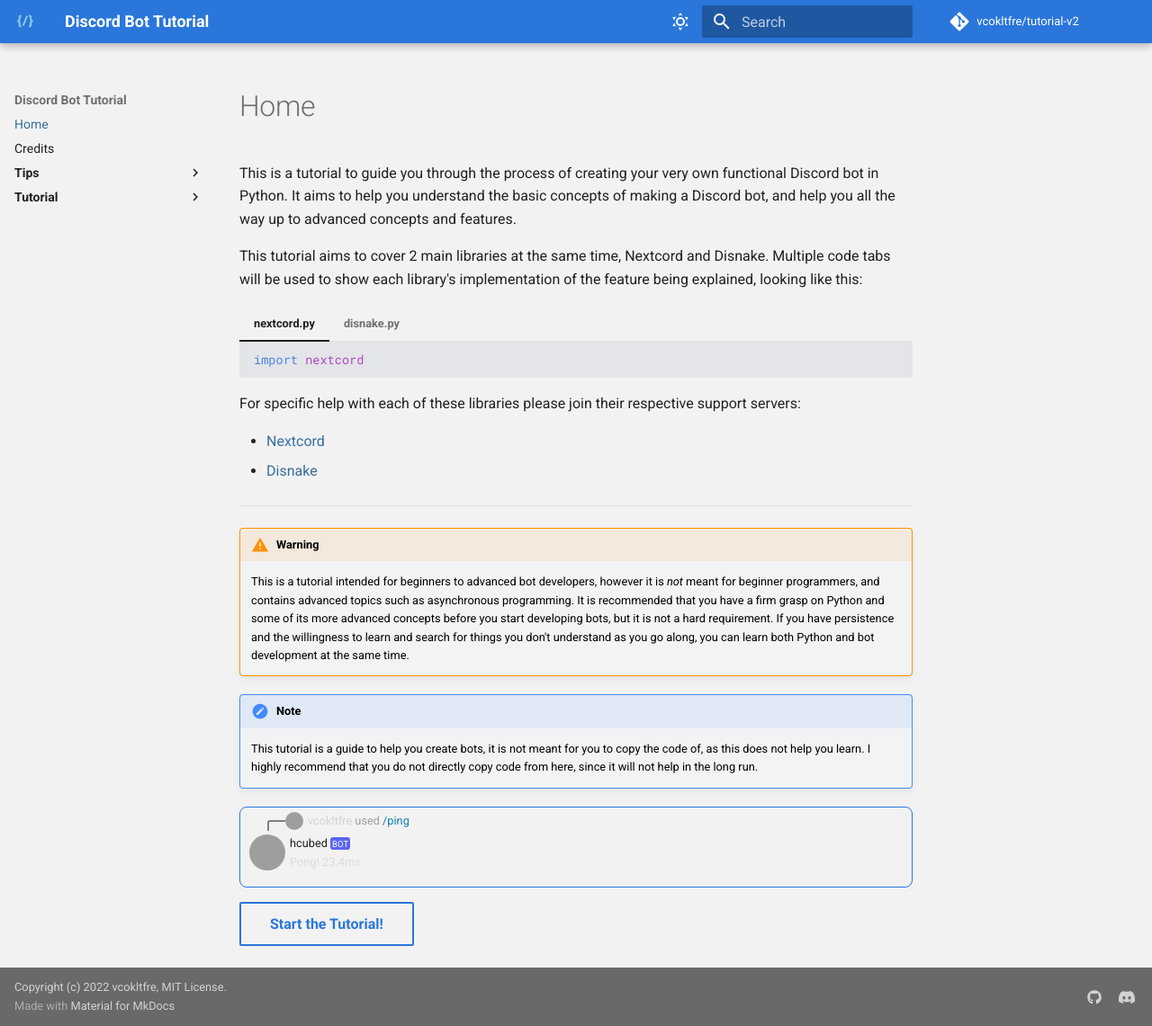
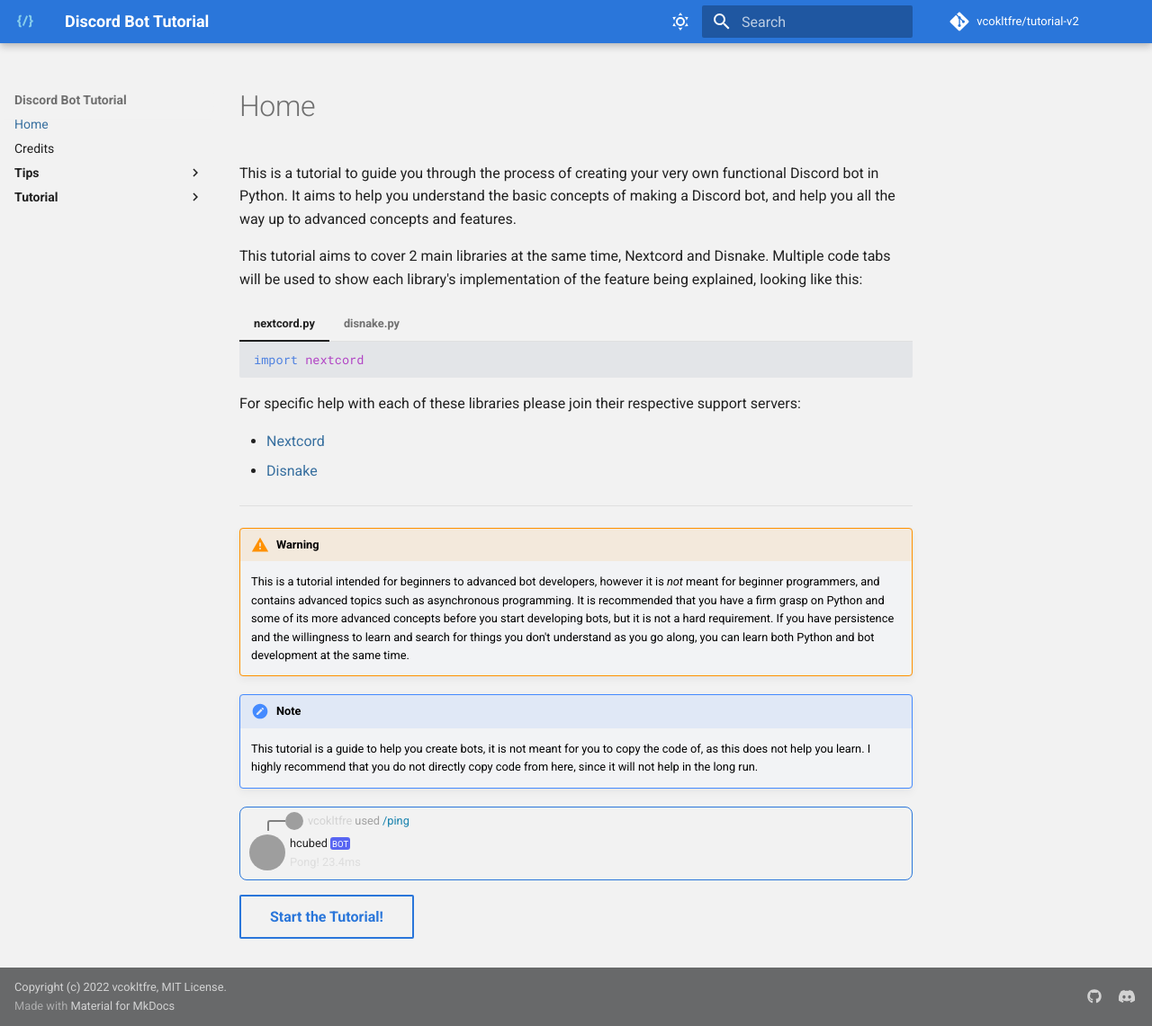
Before and after one commit to vcokltfre/tutorial-v2, an MkDocs documentation site: the page built from docs/index.md, in a window 1280 px wide and 1141 px high. Shown: the whole window at 90% size. Built offline with MkDocs 1.6.1 and Material for MkDocs 9.7.7, drawn with Linux system fonts in a browser that asks for light colours; comment, search, counter and statistics services are not loaded; grey boxes are pictures that could not be loaded.

Commit message:
chore: set bottom pad on messages to .1rem

```diff
--- a/docs/styles/discord.css
+++ b/docs/styles/discord.css
@@ -2,6 +2,7 @@
     border-radius: 0.4rem;
     border: 0.07rem solid var(--md-primary-fg-color);
     padding: 0.5rem;
+    padding-bottom: 0.1rem;
 }
 
 .d-msg-slash {
```
